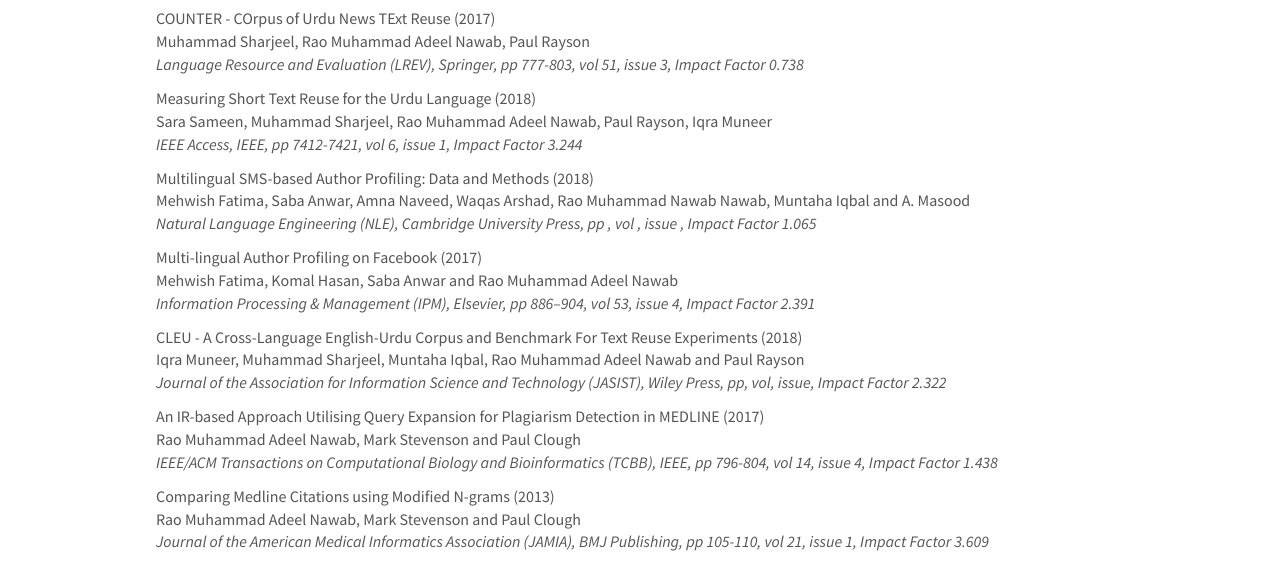
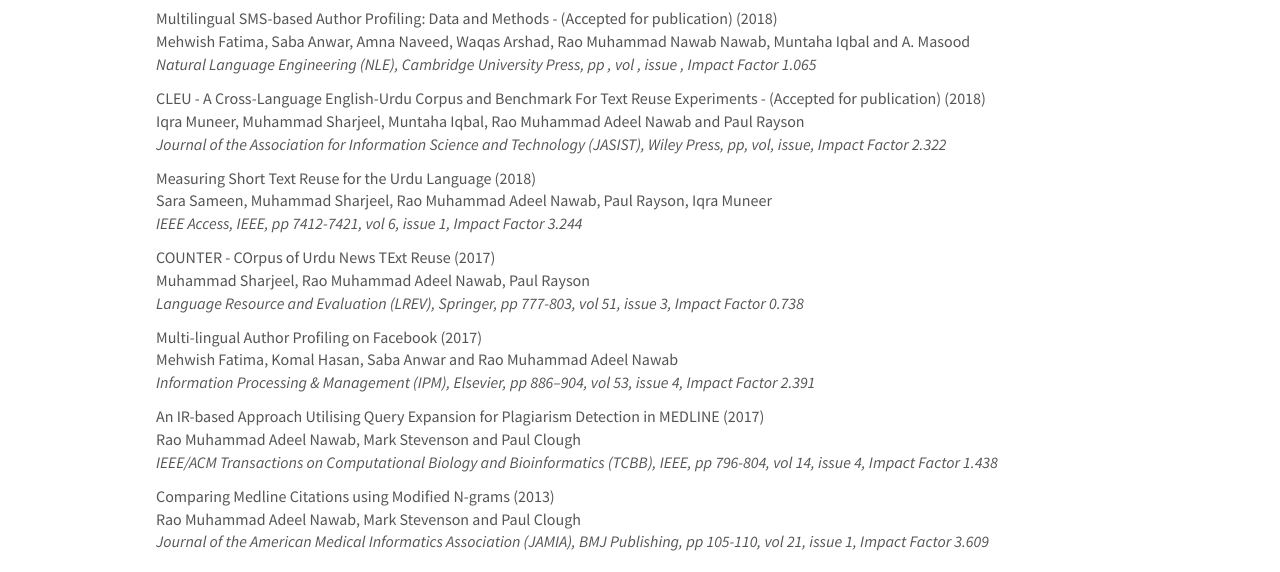
Before and after one commit to nlpml/nlpml.github.io, a plain HTML site: page publications.html in a window 1280 px wide. Shown: the part 200-772 px from the top of the page. Drawn offline with nearby package versions, Linux system fonts and the light colour scheme.

Commit message:
Add files via upload

```diff
--- a/publications.html
+++ b/publications.html
@@ -53,9 +53,14 @@
 
 <h2 id="journal">Journal</h2>
 
-<p>COUNTER - COrpus of Urdu News TExt Reuse (2017) <br />
-  Muhammad Sharjeel, Rao Muhammad Adeel Nawab, Paul Rayson  <br />
-  <em>Language Resource and Evaluation (LREV), Springer, pp 777-803, vol 51, issue 3, Impact Factor 0.738</em>
+<p>Multilingual SMS-based Author Profiling: Data and Methods - (Accepted for publication) (2018) <br />
+  Mehwish Fatima, Saba Anwar, Amna Naveed, Waqas Arshad, Rao Muhammad Nawab Nawab, Muntaha Iqbal and A. Masood  <br />
+  <em>Natural Language Engineering (NLE), Cambridge University Press, pp , vol , issue , Impact Factor 1.065</em>
+  <a href=""></a></p>
+
+<p>CLEU - A Cross-Language English-Urdu Corpus and Benchmark For Text Reuse Experiments - (Accepted for publication) (2018) <br />
+  Iqra Muneer, Muhammad Sharjeel, Muntaha Iqbal, Rao Muhammad Adeel Nawab and Paul Rayson  <br />
+  <em>Journal of the Association for Information Science and Technology (JASIST), Wiley Press, pp, vol, issue, Impact Factor 2.322</em>
   <a href=""></a></p>
 
 <p>Measuring Short Text Reuse for the Urdu Language (2018) <br />
@@ -63,19 +68,14 @@
   <em>IEEE Access, IEEE, pp 7412-7421, vol 6, issue 1, Impact Factor 3.244</em>
   <a href=""></a></p>
 
-<p>Multilingual SMS-based Author Profiling: Data and Methods (2018) <br />
-  Mehwish Fatima, Saba Anwar, Amna Naveed, Waqas Arshad, Rao Muhammad Nawab Nawab, Muntaha Iqbal and A. Masood  <br />
-  <em>Natural Language Engineering (NLE), Cambridge University Press, pp , vol , issue , Impact Factor 1.065</em>
+<p>COUNTER - COrpus of Urdu News TExt Reuse (2017) <br />
+  Muhammad Sharjeel, Rao Muhammad Adeel Nawab, Paul Rayson  <br />
+  <em>Language Resource and Evaluation (LREV), Springer, pp 777-803, vol 51, issue 3, Impact Factor 0.738</em>
   <a href=""></a></p>
 
 <p>Multi-lingual Author Profiling on Facebook (2017) <br />
   Mehwish Fatima, Komal Hasan, Saba Anwar and Rao Muhammad Adeel Nawab  <br />
   <em>Information Processing &amp; Management (IPM), Elsevier, pp 886–904, vol 53, issue 4, Impact Factor 2.391</em>
-  <a href=""></a></p>
-
-<p>CLEU - A Cross-Language English-Urdu Corpus and Benchmark For Text Reuse Experiments (2018) <br />
-  Iqra Muneer, Muhammad Sharjeel, Muntaha Iqbal, Rao Muhammad Adeel Nawab and Paul Rayson  <br />
-  <em>Journal of the Association for Information Science and Technology (JASIST), Wiley Press, pp, vol, issue, Impact Factor 2.322</em>
   <a href=""></a></p>
 
 <p>An IR-based Approach Utilising Query Expansion for Plagiarism Detection in MEDLINE (2017) <br />
```
